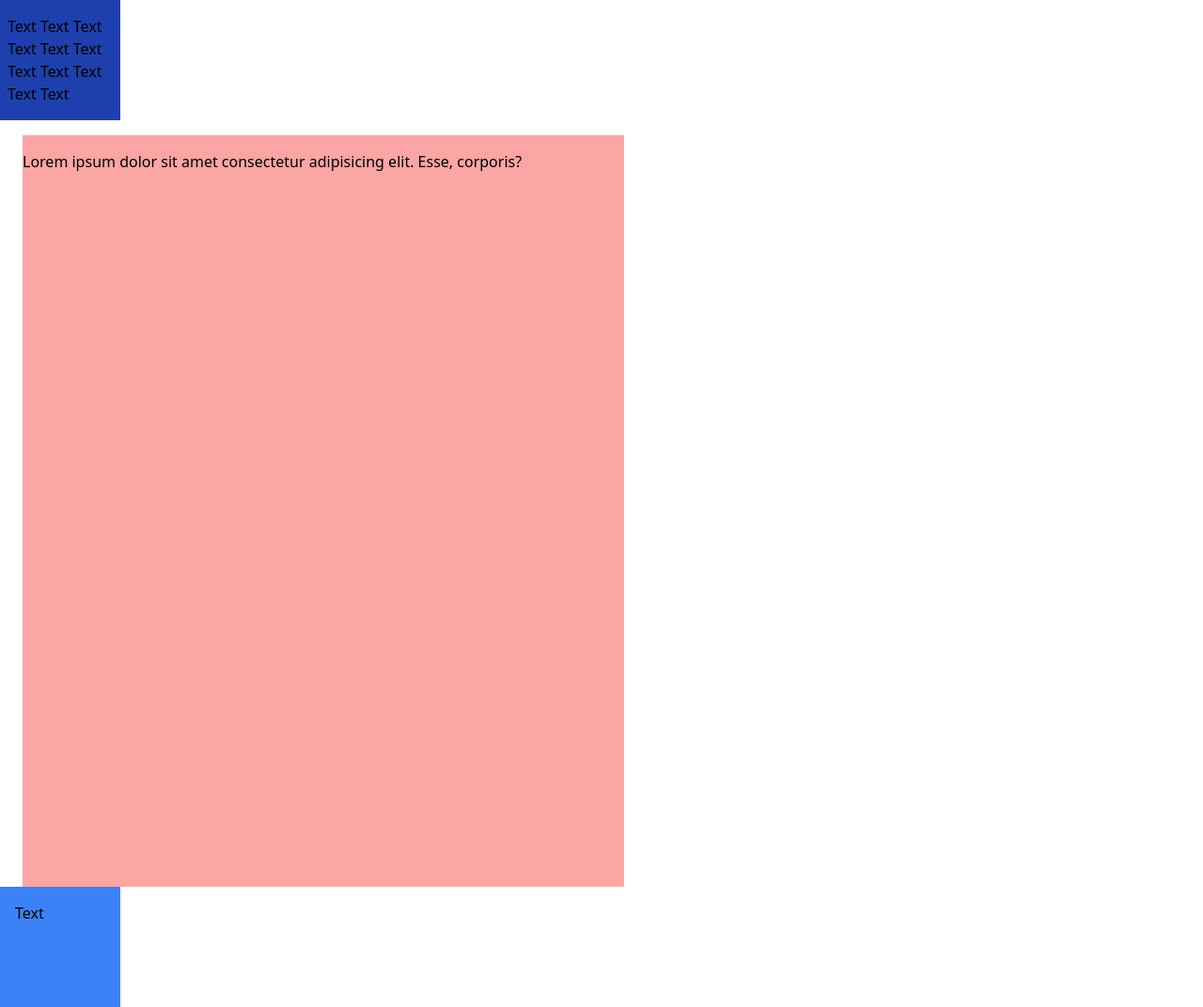
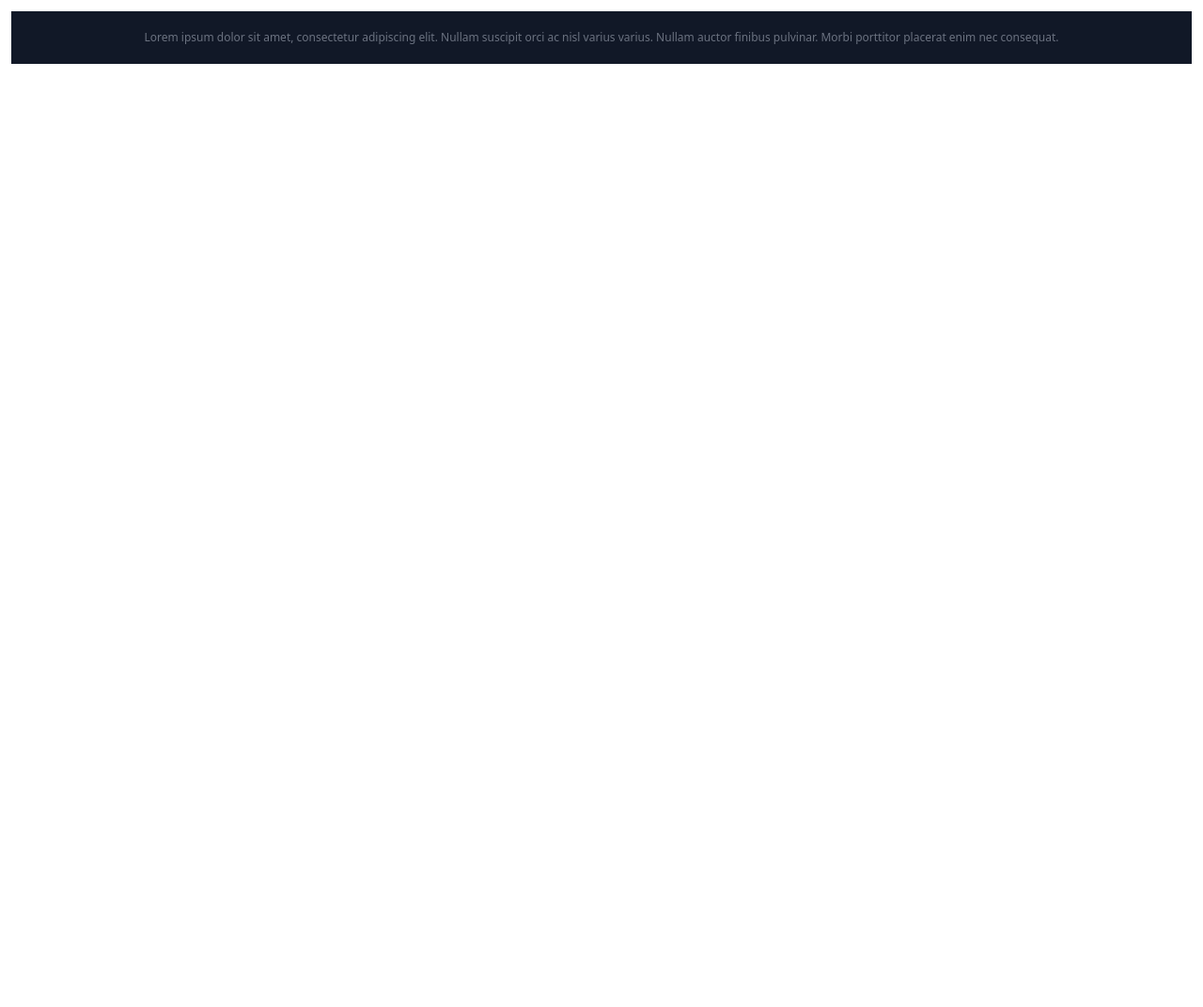
Before and after one commit to dev-arpita/learn-tailwind-css, a plain HTML site: page index.html in a window 1280 px wide. Shown: the whole page at 94% size. After the commit the page ends 800 px from the top, so only its background shows below. Drawn offline with nearby package versions, Linux system fonts and the light colour scheme.

Commit message:
Styling Text Part 1

```diff
--- a/index.html
+++ b/index.html
@@ -1,13 +1,10 @@
 <html>
-
     <head>
         <link href="https://unpkg.com/tailwindcss@^1.0/dist/tailwind.min.css" rel="stylesheet">
     </head>
-
-    <body>
-        <div class="bg-blue-800 w-32 h-32 mb-4 pt-4 px-2">Text Text Text Text Text Text Text Text Text Text Text </div>
-        <div class="bg-red-300 w-1/2 h-full mx-6 py-4">Lorem ipsum dolor sit amet consectetur adipisicing elit. Esse, corporis?</div>
-        <div class="bg-blue-500 w-32 h-32 p-4">Text</div>
+    <body class="font-sans text-gray-900">
+        <p class="text-xs text-center m-3 p-5 bg-gray-900 text-gray-500">
+            Lorem ipsum dolor sit amet, consectetur adipiscing elit. Nullam suscipit orci ac nisl varius varius. Nullam auctor finibus pulvinar. Morbi porttitor placerat enim nec consequat.
+        </p>
     </body>
-
 </html>
```
